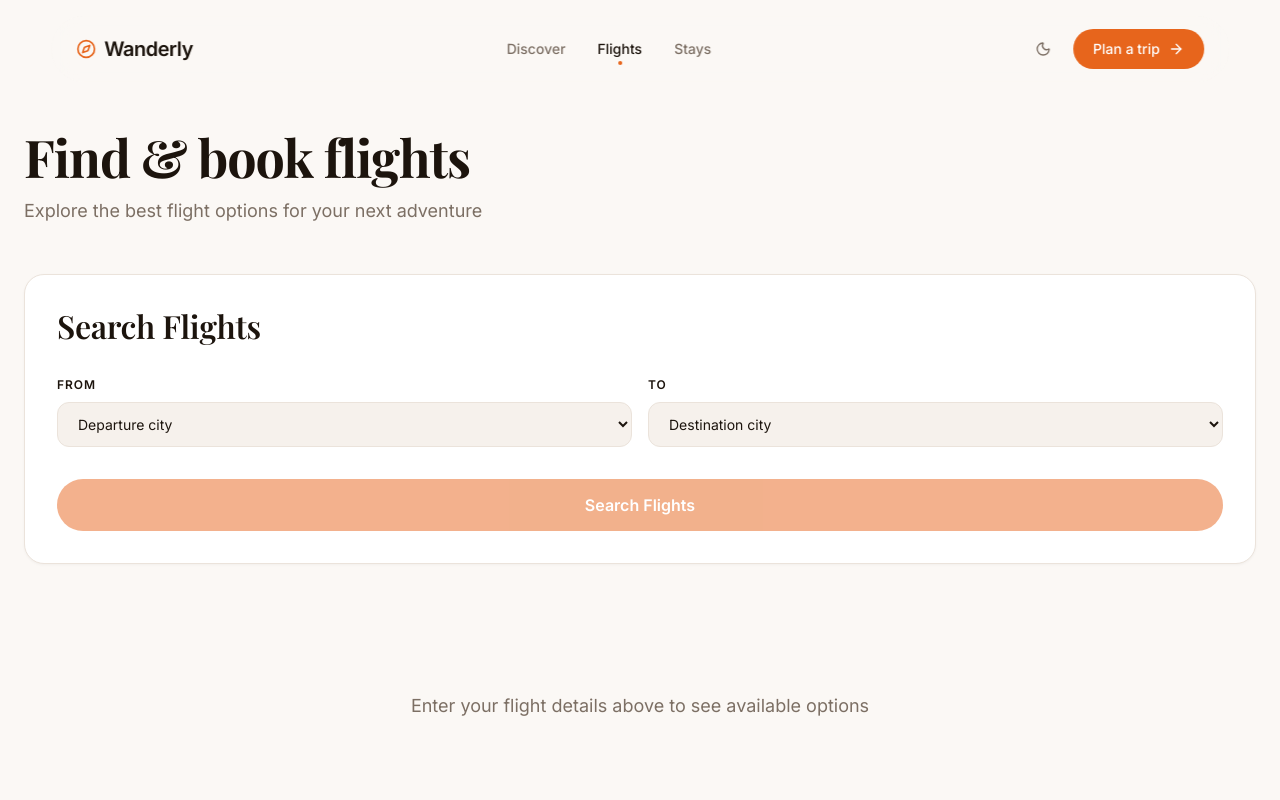
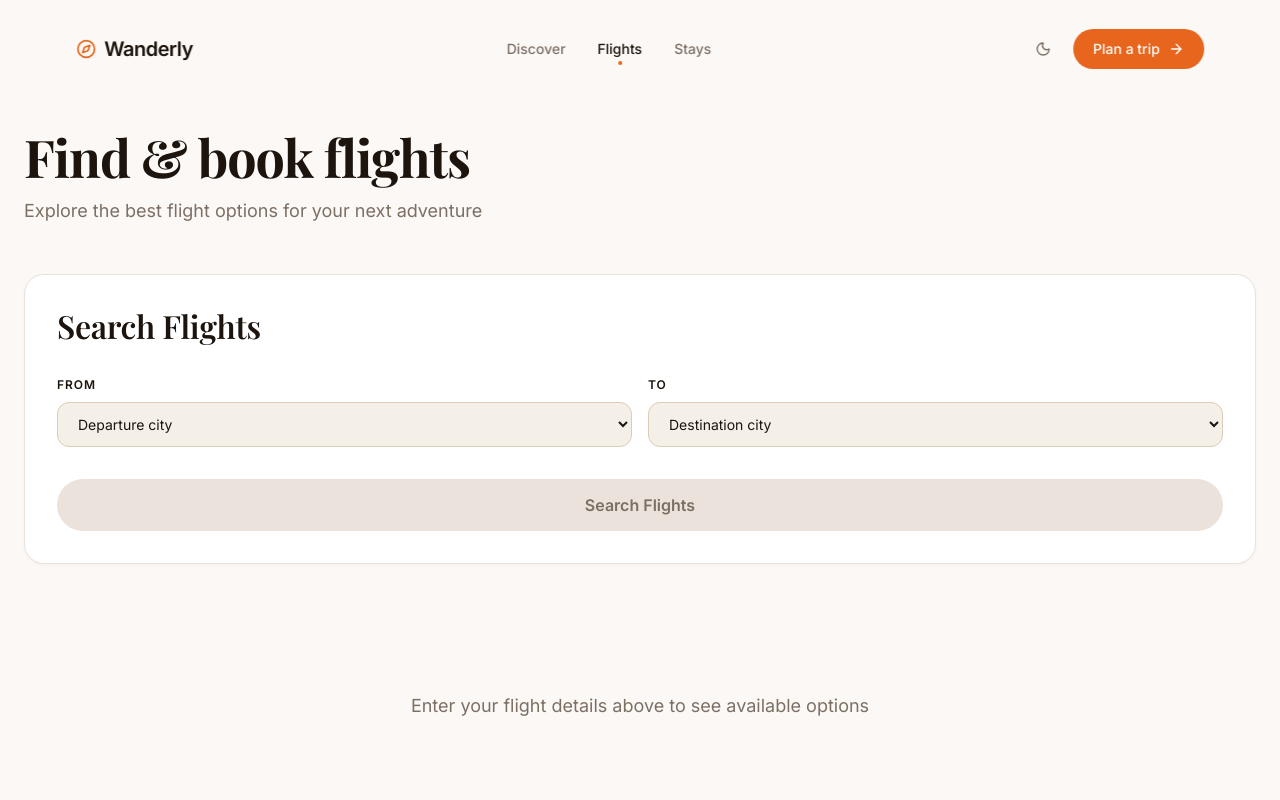
Before and after one commit to youssefassis/travel-planner, a Next.js app: page /flights in a window 1280 px wide. Shown: the top 800 px of the page. Built offline with nearby package versions, Linux system fonts and the light colour scheme.

Commit message:
[FIX] give form fields distinct contrast tokens and fix disabled button styling

```diff
--- a/src/app/globals.css
+++ b/src/app/globals.css
@@ -14,6 +14,12 @@
   --card: #ffffff;
   --card-subtle: #f6f1ec;
   --card-border: rgba(231, 101, 28, 0.06);
+
+  /* Form controls — deliberately more contrast than --card-subtle so
+     inputs/selects read as clickable against both white cards and the
+     page background. */
+  --input-bg: #f4efe7;
+  --input-border: #ddccb8;
 
   /* Brand */
   --primary: #e7651c;
@@ -88,6 +94,9 @@
   --card: #1a1410;
   --card-subtle: #221c16;
   --card-border: rgba(240, 138, 62, 0.1);
+
+  --input-bg: #2b2019;
+  --input-border: #493628;
 
   --primary: #f07a3a;
   --primary-dark: #e7651c;
@@ -270,13 +279,22 @@ p {
 input,
 textarea,
 select {
-  background: var(--card-subtle);
-  border: 1px solid var(--border);
+  background: var(--input-bg);
+  border: 1px solid var(--input-border);
   border-radius: var(--radius-md);
   padding: var(--space-3) var(--space-4);
   color: var(--fg);
   font-family: inherit;
   transition: all var(--duration-base);
+}
+
+select {
+  cursor: pointer;
+}
+
+input[type="checkbox"],
+input[type="radio"] {
+  cursor: pointer;
 }
 
 input:focus,
--- a/src/components/ui/Button.tsx
+++ b/src/components/ui/Button.tsx
@@ -30,7 +30,13 @@ interface ButtonAsLinkProps extends SharedProps {
 type Props = ButtonAsButtonProps | ButtonAsLinkProps;
 
 const baseStyles =
-  "inline-flex items-center justify-center gap-2 font-medium rounded-full transition-all duration-base cursor-pointer active:scale-[0.98] disabled:opacity-50 disabled:cursor-not-allowed";
+  "inline-flex items-center justify-center gap-2 font-medium rounded-full transition-all duration-base cursor-pointer active:scale-[0.98]";
+
+// Applied instead of the variant style when disabled, so a disabled button
+// reads as a clean neutral control rather than a washed-out, half-opacity
+// version of its color (e.g. a pale, muddy orange).
+const disabledStyles =
+  "bg-[var(--border)] text-[var(--muted)] shadow-none cursor-not-allowed";
 
 const sizeStyles = {
   sm: "px-3.5 py-1.5 text-xs",
@@ -63,7 +69,10 @@ export default function Button({
   asLink = false,
   ...props
 }: Props) {
-  const classes = `${baseStyles} ${sizeStyles[size]} ${variantStyles[variant]} ${className}`;
+  const isDisabled = !asLink && (props as ButtonAsButtonProps).disabled;
+  const classes = `${baseStyles} ${sizeStyles[size]} ${
+    isDisabled ? disabledStyles : variantStyles[variant]
+  } ${className}`;
 
   const content = (
     <>
```
